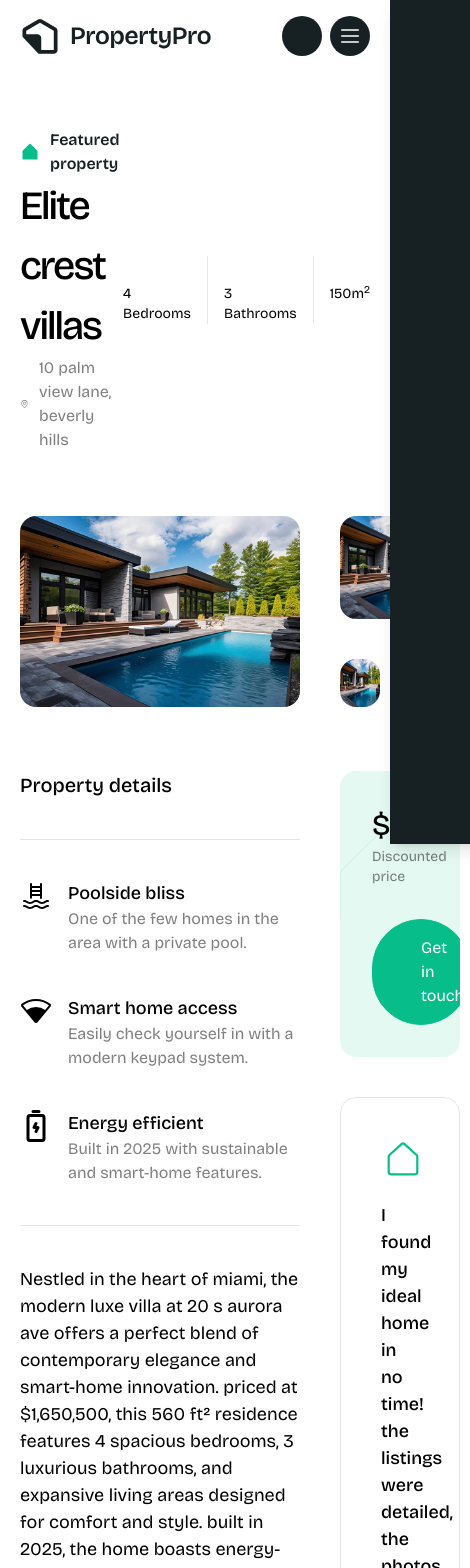
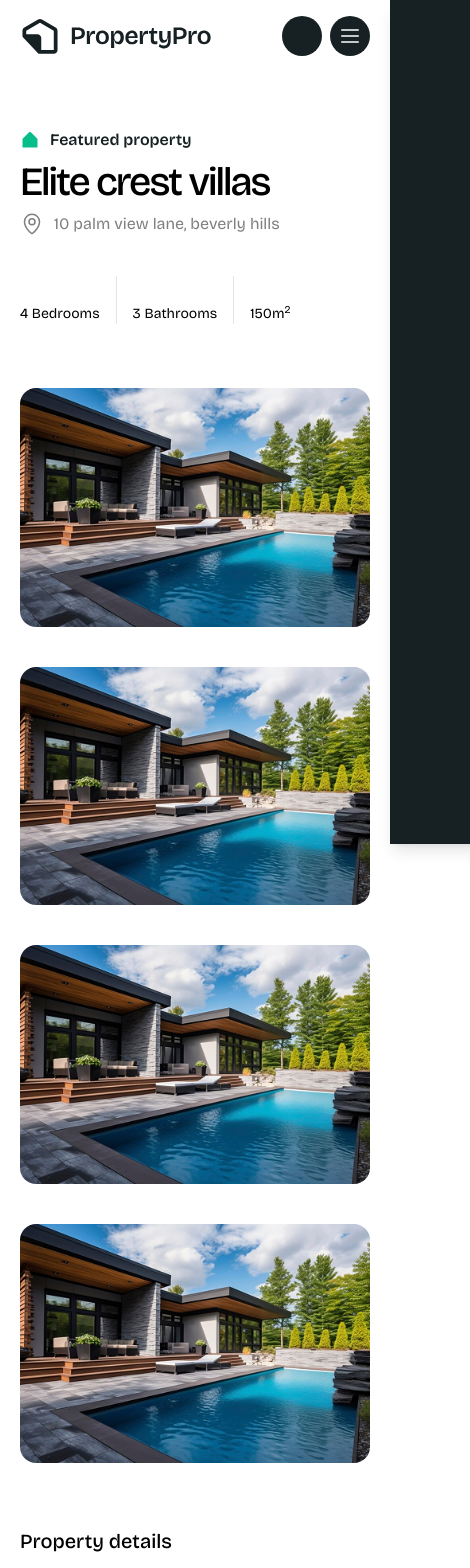
Before and after one commit to Aashutosh-R/property-pro, a Next.js app: page /PropertyDetails/Elite-crest-villas in a window 390 px wide. Shown: the top 1568 px of the page, 470 px wide, since content can reach past the window. Built offline with nearby package versions, Linux system fonts and the light colour scheme; some icons are missing.

Commit message:
set responsive layout in property list page and property detail page

```diff
--- a/src/app/(site)/PropertyDetails/[slug]/page.tsx
+++ b/src/app/(site)/PropertyDetails/[slug]/page.tsx
@@ -13,7 +13,7 @@ export default function PropertyDetails() {
     <>
       <div className='container max-w-8xl mx-auto px-5 2xl:px-0 pt-32 md:pt-44 pb-14 md:pb-28'>
         <div className='mb-16'>
-          <div className='flex items-center justify-between'>
+          <div className='flex lg:flex-row flex-col gap-10 lg:items-center justify-between'>
             <div>
               <div className='flex gap-2.5 items-center'>
                 <span>
@@ -29,7 +29,7 @@ export default function PropertyDetails() {
                 </p>
               </div>
               <div>
-                <h3 className='text-40 sm:text-52 font-medium text-black dark:text-white tracking-tighter'>
+                <h3 className='text-40 sm:text-52 font-medium text-black dark:text-white tracking-tighter leading-11 mobile:my-4 my-2'>
                   {item?.name}
                 </h3>
                 <div className='flex items-center gap-2.5 text-black/50 dark:text-white/50'>
@@ -67,8 +67,8 @@ export default function PropertyDetails() {
           </div>
         </div>
         <div className='mb-16'>
-          <div className='grid grid-cols-12 gap-10'>
-            <div className='col-span-8 row-span-2'>
+          <div className='grid mobile:grid-cols-12 gap-10'>
+            <div className='mobile:col-span-12 md:col-span-8 mobile:row-span-2'>
               <Image
                 src={`${item?.src}`}
                 alt={`${item?.name}`}
@@ -77,7 +77,7 @@ export default function PropertyDetails() {
                 className='rounded-2xl h-full'
               />
             </div>
-            <div className='col-span-4'>
+            <div className='mobile:col-span-4 md:col-span-4'>
               <Image
                 src={`${item?.src}`}
                 alt={`${item?.name}`}
@@ -86,29 +86,29 @@ export default function PropertyDetails() {
                 className='rounded-2xl h-full'
               />
             </div>
-            <div className='col-span-2'>
+            <div className='mobile:col-span-4 md:col-span-2'>
               <Image
                 src={`${item?.src}`}
                 alt={`${item?.name}`}
                 width={208}
                 height={200}
-                className='rounded-2xl h-full'
+                className='rounded-2xl h-full w-full'
               />
             </div>
-            <div className='col-span-2'>
+            <div className='mobile:col-span-4 md:col-span-2'>
               <Image
                 src={`${item?.src}`}
                 alt={`${item?.name}`}
                 width={208}
                 height={200}
-                className='rounded-2xl h-full'
+                className='rounded-2xl h-full w-full'
               />
             </div>
           </div>
         </div>
         <div>
-          <div className='grid grid-cols-12 gap-10'>
-            <div className='col-span-8'>
+          <div className='grid mobile:grid-cols-12 gap-10'>
+            <div className='lg:col-span-8 mobile:col-span-12 col-span-full'>
               <h5 className='text-xl font-medium text-black dark:text-white pb-10'>
                 Property details
               </h5>
@@ -208,7 +208,7 @@ export default function PropertyDetails() {
                   What this property offers
                 </h3>
                 <div className='text-base font-normal text-black dark:text-white'>
-                  <div className='grid grid-cols-3 gap-x-10 gap-y-6'>
+                  <div className='grid grid-cols-1 mobile:grid-cols-2 md:grid-cols-3 gap-x-10 gap-y-6'>
                     <div className='flex items-center gap-3'>
                       <Icon
                         icon={'solar:gallery-circle-linear'}
@@ -267,9 +267,9 @@ export default function PropertyDetails() {
                 </div>
               </div>
             </div>
-            <div className='col-span-4'>
+            <div className='lg:col-span-4 mobile:col-span-12 col-span-full'>
               <div className='bg-primary/10 p-8 rounded-2xl relative overflow-hidden mb-10'>
-                <div className='flex flex-col gap-8'>
+                <div className='flex flex-col text-center lg:text-start gap-8'>
                   <div>
                     <h4 className='text-3xl font-medium text-black dark:text-white leading-11'>
                       ${item?.rate}
@@ -294,7 +294,7 @@ export default function PropertyDetails() {
                 </div>
               </div>
               <div>
-                <div className='border border-black/10 dark:border-white/10 rounded-2xl p-10'>
+                <div className='border border-black/10 dark:border-white/10 rounded-2xl p-5 md:p-10'>
                   <div className='flex flex-col gap-5'>
                     <div>
                       <Icon
--- a/src/app/(site)/PropertyListing/page.tsx
+++ b/src/app/(site)/PropertyListing/page.tsx
@@ -21,7 +21,7 @@ const PropertyListing: React.FC = () => {
             </p>
           </div>
           <div className='text-center'>
-            <h3 className='text-40 sm:text-52 font-medium text-black dark:text-white tracking-tighter'>
+            <h3 className='text-40 sm:text-52 font-medium text-black dark:text-white tracking-tighter leading-12 mobile:my-4 my-2'>
               Discover inspiring designed homes.
             </h3>
             <p className='text-xm font-normal text-black/50 dark:text-white/50'>
```
